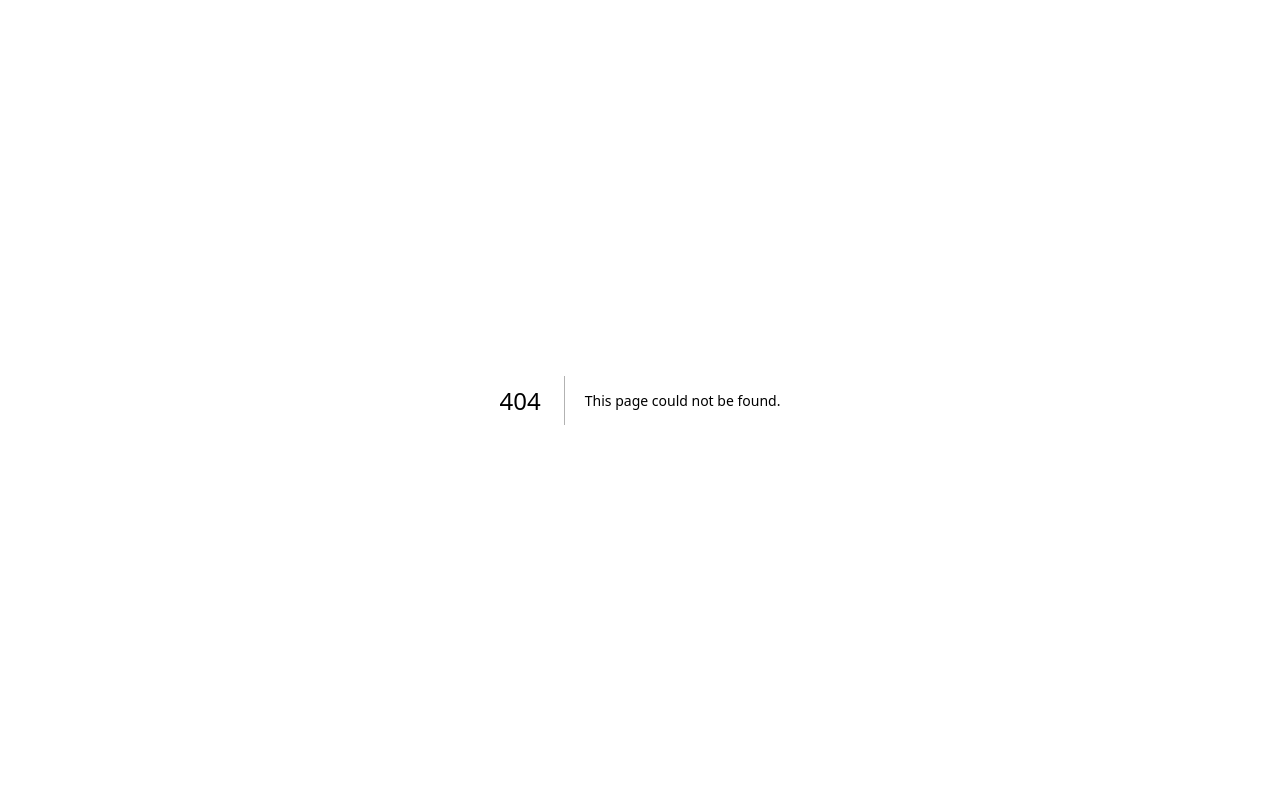
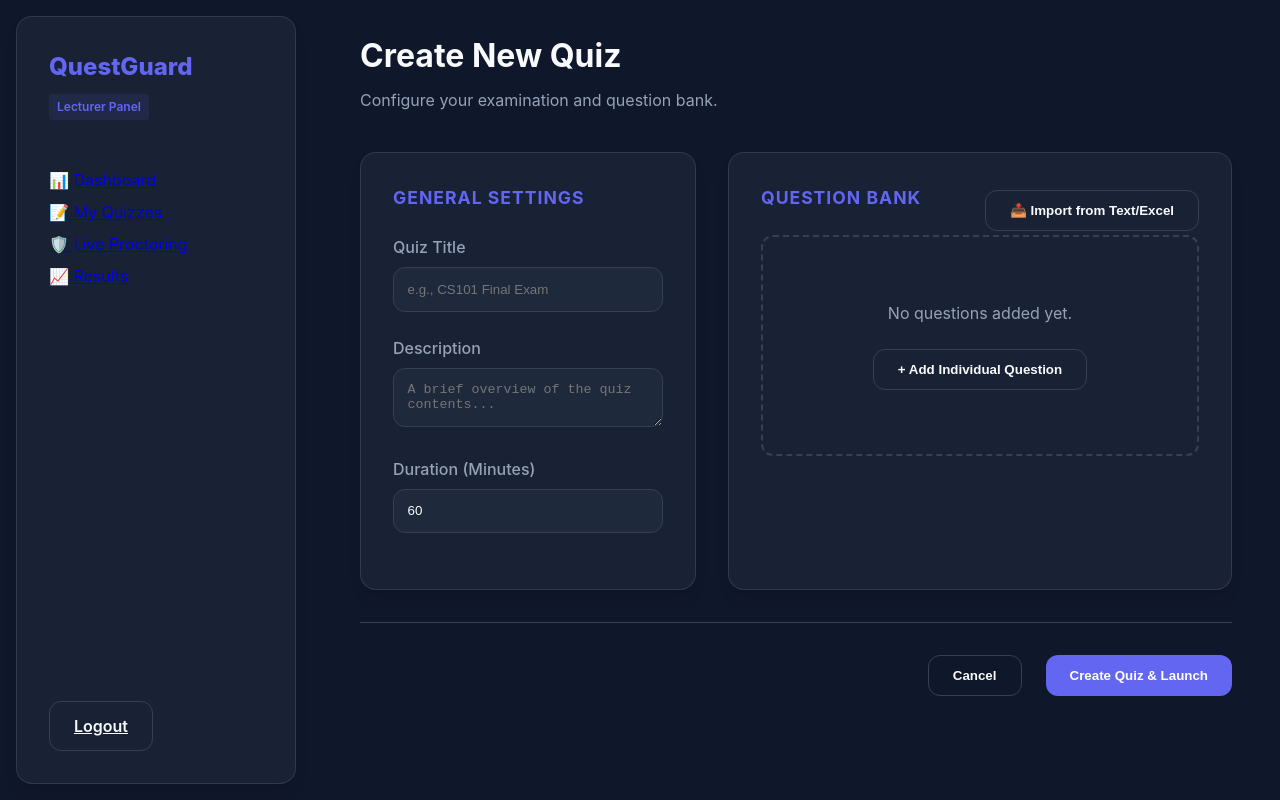
Before and after one commit to NgoQuocKhiem/nexexam, a Next.js app: page /dashboard/lecturer/quizzes/create in a window 1280 px wide. Before the commit this address had no page. Built offline with nearby package versions, Linux system fonts and the light colour scheme.

Commit message:
Enable quiz creation and add import feature

```diff
--- /dev/null
+++ b/src/app/dashboard/lecturer/quizzes/create/page.tsx
@@ -0,0 +1,145 @@
+'use client';
+
+import { useState } from 'react';
+import { useRouter } from 'next/navigation';
+
+export default function CreateQuizPage() {
+  const [title, setTitle] = useState('');
+  const [description, setDescription] = useState('');
+  const [duration, setDuration] = useState(60);
+  const [importText, setImportText] = useState('');
+  const [isImporting, setIsImporting] = useState(false);
+  const router = useRouter();
+
+  const handleImport = () => {
+    // Basic parser for: Question text | Option A | Option B | Option C | Correct (A,B,C)
+    // Example: Capital of France?|London|Paris|Berlin|B
+    const lines = importText.split('\n').filter(l => l.trim() !== '');
+    alert(`Parsed ${lines.length} questions from text!`);
+    setIsImporting(false);
+  };
+
+  const handleSave = async (e: React.FormEvent) => {
+    e.preventDefault();
+    // Logic to save to API
+    alert('Quiz created successfully!');
+    router.push('/dashboard/lecturer/quizzes');
+  };
+
+  return (
+    <div className="create-quiz-container animate-fade-in">
+      <header className="page-header">
+        <h1>Create New Quiz</h1>
+        <p className="subtitle">Configure your examination and question bank.</p>
+      </header>
+
+      <form onSubmit={handleSave} className="quiz-form">
+        <div className="form-sections-grid">
+          <section className="glass-card settings-section">
+            <h3>General Settings</h3>
+            <div className="form-group">
+              <label>Quiz Title</label>
+              <input type="text" value={title} onChange={(e) => setTitle(e.target.value)} placeholder="e.g., CS101 Final Exam" required />
+            </div>
+            <div className="form-group">
+              <label>Description</label>
+              <textarea value={description} onChange={(e) => setDescription(e.target.value)} placeholder="A brief overview of the quiz contents..." />
+            </div>
+            <div className="form-group">
+              <label>Duration (Minutes)</label>
+              <input type="number" value={duration} onChange={(e) => setDuration(Number(e.target.value))} required />
+            </div>
+          </section>
+
+          <section className="glass-card questions-section">
+            <div className="section-header flex-between">
+              <h3>Question Bank</h3>
+              <button
+                type="button"
+                className="btn btn-secondary btn-sm"
+                onClick={() => setIsImporting(true)}
+              >
+                📥 Import from Text/Excel
+              </button>
+            </div>
+
+            {isImporting ? (
+              <div className="import-area animate-fade-in">
+                <p className="help-text">Format: Question | Option 1 | Option 2 | Option 3 | Correct(1/2/3)</p>
+                <textarea
+                  className="import-textarea"
+                  value={importText}
+                  onChange={(e) => setImportText(e.target.value)}
+                  placeholder="Example: Capital of France? | London | Paris | Berlin | 2"
+                />
+                <div className="import-actions">
+                  <button type="button" className="btn btn-secondary" onClick={() => setIsImporting(false)}>Cancel</button>
+                  <button type="button" className="btn btn-primary" onClick={handleImport}>Confirm Import</button>
+                </div>
+              </div>
+            ) : (
+              <div className="empty-state">
+                <p>No questions added yet.</p>
+                <button type="button" className="btn btn-secondary">+ Add Individual Question</button>
+              </div>
+            )}
+          </section>
+        </div>
+
+        <div className="form-footer">
+          <button type="button" className="btn btn-secondary" onClick={() => router.back()}>Cancel</button>
+          <button type="submit" className="btn btn-primary">Create Quiz & Launch</button>
+        </div>
+      </form>
+
+      <style jsx>{`
+        .page-header { margin-bottom: 2.5rem; }
+        h1 { font-size: 2rem; margin-bottom: 0.5rem; }
+        .subtitle { color: var(--text-muted); }
+
+        .form-sections-grid { display: grid; grid-template-columns: 1fr 1.5fr; gap: 2rem; margin-bottom: 2rem; }
+
+        h3 { margin-bottom: 1.5rem; color: var(--primary); font-size: 1.1rem; text-transform: uppercase; letter-spacing: 1px; }
+
+        .form-group { margin-bottom: 1.5rem; text-align: left; }
+        label { display: block; margin-bottom: 0.5rem; font-weight: 500; color: var(--text-muted); }
+        input, textarea {
+          width: 100%;
+          padding: 0.85rem;
+          background: var(--surface);
+          border: 1px solid var(--border);
+          border-radius: var(--radius-md);
+          color: var(--text);
+        }
+
+        .flex-between { display: flex; justify-content: space-between; align-items: center; }
+
+        .empty-state {
+          padding: 4rem 2rem;
+          text-align: center;
+          border: 2px dashed var(--border);
+          border-radius: var(--radius-md);
+          color: var(--text-muted);
+        }
+        .empty-state p { margin-bottom: 1.5rem; }
+
+        .import-area { display: flex; flex-direction: column; gap: 1rem; }
+        .help-text { font-size: 0.8rem; color: var(--text-muted); }
+        .import-textarea { min-height: 250px; font-family: monospace; font-size: 0.9rem; }
+        .import-actions { display: flex; justify-content: flex-end; gap: 1rem; }
+
+        .form-footer {
+          display: flex;
+          justify-content: flex-end;
+          gap: 1.5rem;
+          padding-top: 2rem;
+          border-top: 1px solid var(--border);
+        }
+
+        @media (max-width: 1024px) {
+          .form-sections-grid { grid-template-columns: 1fr; }
+        }
+      `}</style>
+    </div>
+  );
+}
--- a/src/app/dashboard/lecturer/quizzes/page.tsx
+++ b/src/app/dashboard/lecturer/quizzes/page.tsx
@@ -16,7 +16,9 @@ export default function LecturerQuizzes() {
           <h1>My Quizzes</h1>
           <p className="subtitle">Manage and create examination content</p>
         </div>
-        <button className="btn btn-primary">+ Create New Quiz</button>
+        <Link href="/dashboard/lecturer/quizzes/create" className="btn btn-primary">
+          + Create New Quiz
+        </Link>
       </header>
 
       <div className="quizzes-grid">
```
